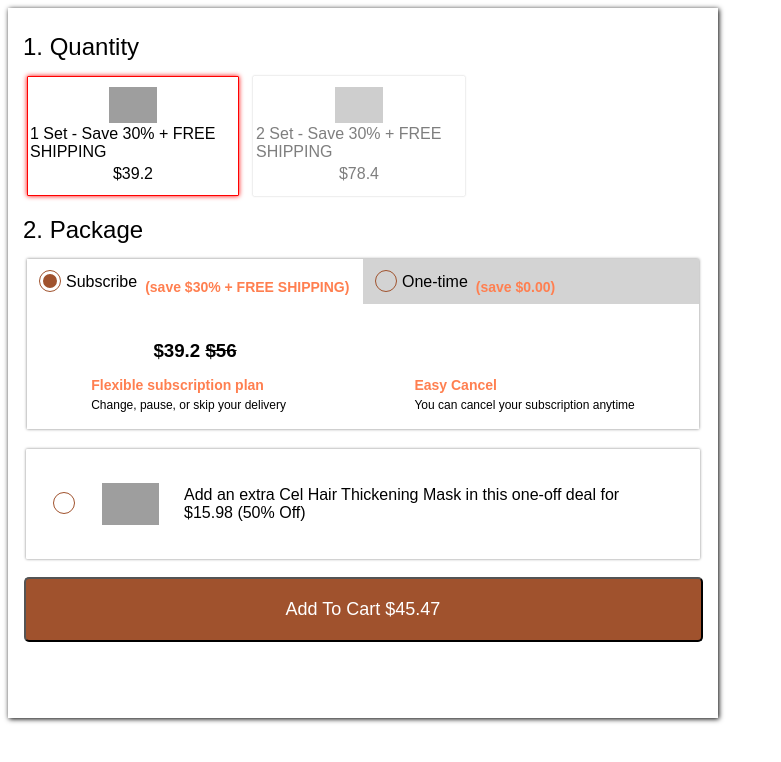
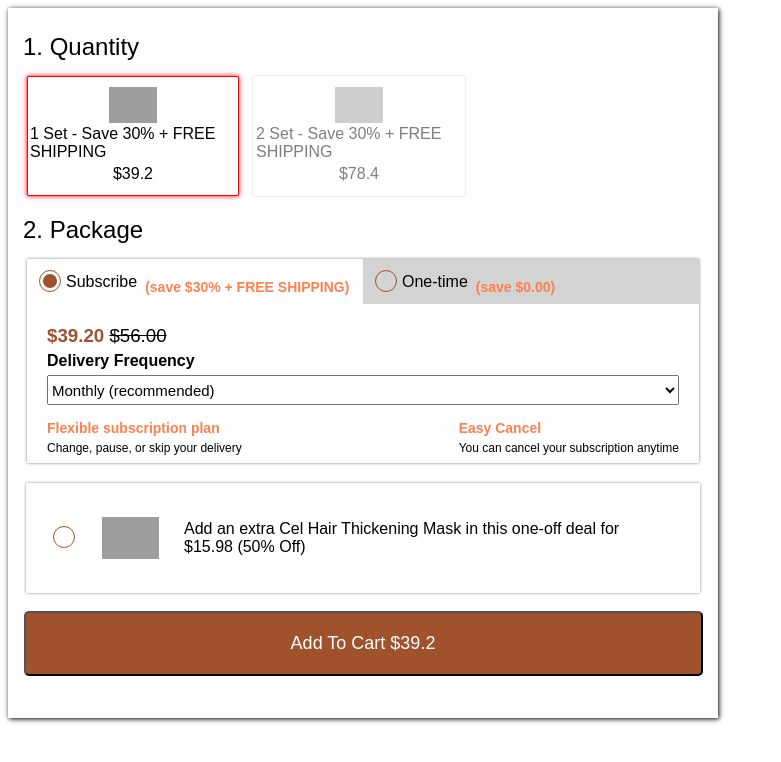
Before and after one commit to Malessi5/mokita-product-selector, a plain HTML site: page index.html in a window 1280 px wide. Shown: the whole page, without its empty margins (0-781 px from the left). Drawn offline with Linux system fonts and the light colour scheme; grey boxes are pictures that could not be loaded.

Commit message:
added delivery freq dropdown

```diff
--- a/script.js
+++ b/script.js
@@ -68,56 +68,56 @@ const serum = {
   variantId: "41460880965784",
 };
 
-const allPrices = [
-  [
-    {
-      discount: 30,
-      price: 45.47,
-      text: "1 Set - Save 30%",
-      originalPrice: 64.95,
-      savings: 19.48,
-      sub: true,
-    },
-    {
-      discount: 35,
-      price: 57.74,
-      text: "2 Sets - Save 35%",
-      originalPrice: 88.83,
-      savings: 31.09,
-      sub: true,
-    },
-  ],
-  [
-    {
-      discount: 0,
-      price: 64.95,
-      text: "1 Set",
-      originalPrice: 64.95,
-      savings: 0,
-      sub: false,
-    },
-    {
-      discount: 10,
-      price: 89.95,
-      text: "2 Sets - Save 10%",
-      originalPrice: 88.83,
-      savings: 8.99,
-      sub: false,
-    },
-    {
-      discount: 20,
-      price: 109.45,
-      text: "3 Sets - Save 20%",
-      originalPrice: 109.45,
-      savings: 27.36,
-      sub: false,
-    },
-  ],
-];
+// const allPrices = [
+//   [
+//     {
+//       discount: 30,
+//       price: 45.47,
+//       text: "1 Set - Save 30%",
+//       originalPrice: 64.95,
+//       savings: 19.48,
+//       sub: true,
+//     },
+//     {
+//       discount: 35,
+//       price: 57.74,
+//       text: "2 Sets - Save 35%",
+//       originalPrice: 88.83,
+//       savings: 31.09,
+//       sub: true,
+//     },
+//   ],
+//   [
+//     {
+//       discount: 0,
+//       price: 64.95,
+//       text: "1 Set",
+//       originalPrice: 64.95,
+//       savings: 0,
+//       sub: false,
+//     },
+//     {
+//       discount: 10,
+//       price: 89.95,
+//       text: "2 Sets - Save 10%",
+//       originalPrice: 88.83,
+//       savings: 8.99,
+//       sub: false,
+//     },
+//     {
+//       discount: 20,
+//       price: 109.45,
+//       text: "3 Sets - Save 20%",
+//       originalPrice: 109.45,
+//       savings: 27.36,
+//       sub: false,
+//     },
+//   ],
+// ];
 
 let selectedProduct = subscriptionData[0];
 
-let prices = allPrices[0];
+// let prices = allPrices[0];
 
 // checkoutBtn.addEventListener("click", (e) => {
 //   e.preventDefault();
@@ -171,12 +171,45 @@ function createSubscribeBullets() {
   packContainer.appendChild(container);
 }
 
+//create and append the frequency dropdown menu
+function createFreqDropdown() {
+  const container = document.createElement("div");
+  container.classList.add("frequencySelect");
+
+  const heading = document.createElement("h4");
+  heading.innerText = "Delivery Frequency";
+
+  //create dropdown menu
+  const dropdown = document.createElement("select");
+  dropdown.name = "frequency";
+  dropdown.id = "frequency";
+
+  const options = ["Monthly (recommended)", "2 Months", "3 Months"];
+
+  for (let val of options) {
+    let option = document.createElement("option");
+    option.value = val;
+    option.text = val;
+    dropdown.appendChild(option);
+  }
+
+  container.appendChild(heading);
+  container.appendChild(dropdown);
+  packContainer.appendChild(container);
+}
+
 //remove subscribe bullets when one-time is selected
 function removeSubcribeBullets() {
   const bulletContainer = document.querySelector(".subBulletContain");
   packContainer.removeChild(bulletContainer);
 }
 
+function removeFreqDropdown() {
+  const freq = document.querySelector(".frequencySelect");
+  packContainer.removeChild(freq);
+}
+
+function addPackageListeners() {
   allpackages.forEach((package, i) => {
     package.addEventListener("click", () => {
       // console.log(package.childNodes)
@@ -184,13 +217,14 @@ allpackages.forEach((package, i) => {
       uncheckFreq(i);
       package.classList.add("selected-package");
       order.frequency = i;
-    prices = allPrices[i];
+      // prices = allPrices[i];
       subscribeChecked = !subscribeChecked;
       selectedProduct = subscribeChecked ? subscriptionData[0] : oneTimeData[0];
       refreshProducts(i);
       defaultPrices();
     });
   });
+}
 
 function refreshProducts(ind) {
   if (ind === order.frequency) {
@@ -265,6 +299,7 @@ function uncheckFreq(index) {
   });
 }
 
+//set default prices
 function defaultPrices() {
   addProducts();
   const allpackages = document.querySelectorAll(".product");
@@ -273,12 +308,16 @@ function defaultPrices() {
   firstNode.childNodes[1].checked = true;
   firstNode.classList.add("selected-product");
   // discount.innerText = `${prices[0].discount}% off`;
-  totalPrice = prices[0].price;
+
+  const displayedProducts = subscribeChecked ? subscriptionData : oneTimeData;
+  totalPrice = displayedProducts[0].price;
   updateText();
 
   if (subscribeChecked) {
+    createFreqDropdown();
     createSubscribeBullets();
   } else {
+    removeFreqDropdown();
     removeSubcribeBullets();
   }
   // total.innerText = totalPrice
@@ -308,8 +347,6 @@ addonBtn.addEventListener("click", (e) => {
   }
 });
 
-// need to update
-
 function updateText() {
   // total.innerText = `$${totalPrice}`;
   cartText.innerText = `$${totalPrice}`;
@@ -318,10 +355,13 @@ function updateText() {
   if (subscribeChecked) {
     subSavings.innerText = `(save $${selectedProduct.savings})`;
 
-    regPrice.innerText = `$${selectedProduct.price} `;
+    regPrice.innerText = `$${selectedProduct.price.toFixed(2)} `;
+    regPrice.style.color = "sienna";
     let stPrice = document.createElement("SPAN");
-    stPrice.innerText = `$${selectedProduct.origPrice}`;
-    stPrice.style = "text-decoration:line-through";
+    stPrice.innerText = `$${selectedProduct.origPrice.toFixed(2)}`;
+    stPrice.style.textDecoration = "line-through";
+    stPrice.style.color = "black";
+    stPrice.style.fontWeight = "100";
     regPrice.appendChild(stPrice);
   } else {
     regPrice.innerText = "";
@@ -330,3 +370,4 @@ function updateText() {
 }
 
 defaultPrices();
+addPackageListeners();
--- a/style.css
+++ b/style.css
@@ -117,16 +117,31 @@
 .cost-container {
   display: flex;
   flex-direction: column;
-  justify-content: center;
-  align-items: center;
+  margin: 0px 20px;
   width: 50%;
 }
 
 .subBulletContain {
   display: flex;
-  justify-content: space-around;
-  width: 100%;
+  justify-content: space-between;
+  margin: 0px 20px;
   align-items: flex-end;
+}
+
+.frequencySelect {
+  display: flex;
+  flex-direction: column;
+  margin: 0px 20px;
+}
+
+.frequencySelect h4 {
+  margin-bottom: 5px;
+  margin-top: 5px;
+}
+
+select {
+  height: 30px;
+  font-size: 15px;
 }
 
 .bullet {
@@ -249,6 +264,6 @@ input[type="radio"]:after {
 }
 
 .reg-price {
-  margin-top: 20px;
+  margin-top: 5px;
   margin-bottom: 0;
 }
```
Lines whose indentation alone changed are shown as unchanged.
